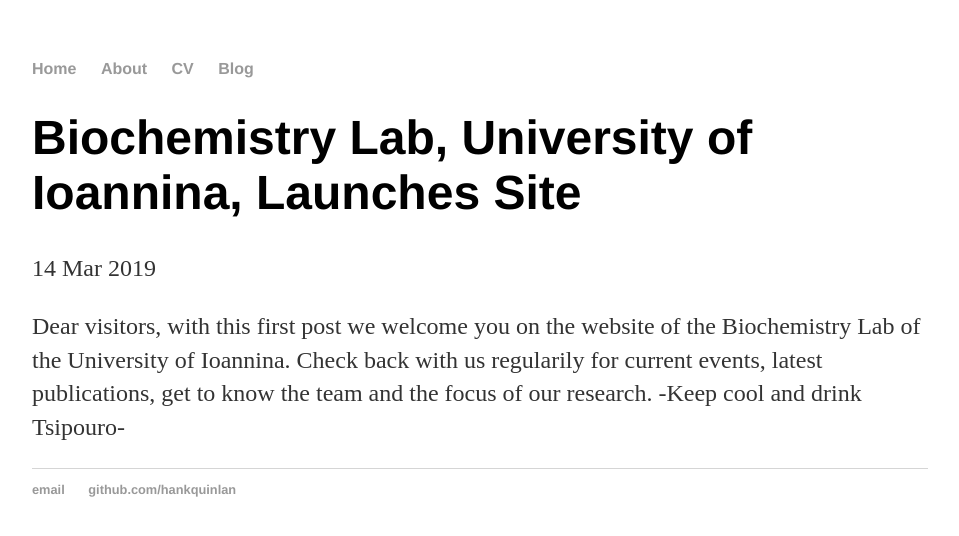
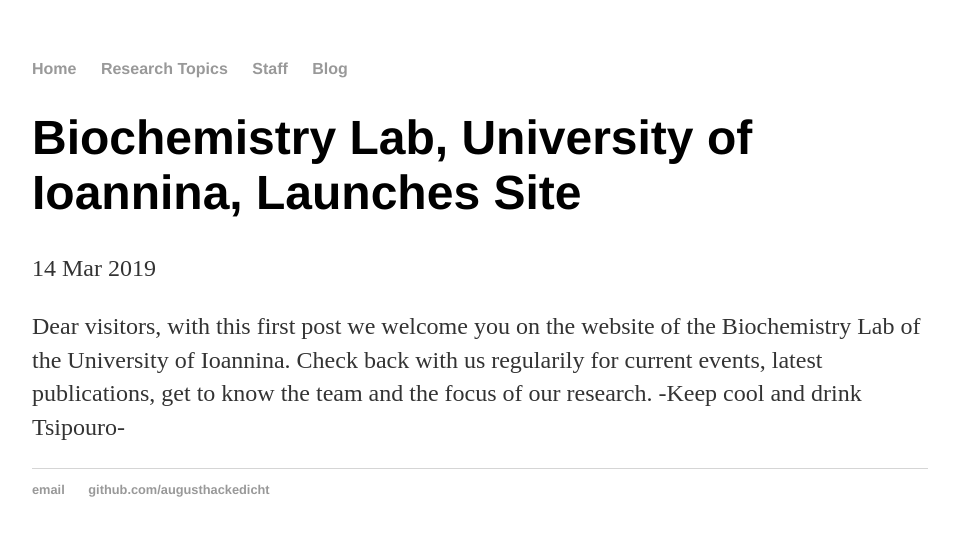
Before and after one commit to augusthackedicht/augusthackedicht.github.io, a Jekyll site: the page built from _posts/2019-03-14-UOI-Biochemistry-Lab-Site-Launch.md, in a window 1280 px wide. Shown: the top 536 px of the page, without its empty margins (160-1119 px from the left). Built offline with Jekyll 4.4.1, drawn with Linux system fonts in a browser that asks for light colours.

Commit message:
Update default.html

```diff
--- a/_layouts/default.html
+++ b/_layouts/default.html
@@ -9,8 +9,8 @@
 			<nav>
 	    		<ul>
 	        		<li><a href="/">Home</a></li>
-		        	<li><a href="/about">About</a></li>
-	        		<li><a href="/cv">CV</a></li>
+		        	<li><a href="/about">Research Topics</a></li>
+	        		<li><a href="/cv">Staff</a></li>
 	        		<li><a href="/blog">Blog</a></li>
 	    		</ul>
 			</nav>
@@ -21,8 +21,8 @@
 			</div><!-- /.container -->
 			<footer>
 	    		<ul>
-	        		<li><a href="mailto:hankquinlanhub@gmail.com">email</a></li>
-	        		<li><a href="https://github.com/hankquinlan">github.com/hankquinlan</a></li>
+	        		<li><a href="mailto:unerforschtesgebiet@gmail.com">email</a></li>
+	        		<li><a href="https://github.com/augusthackedicht">github.com/augusthackedicht</a></li>
 				</ul>
 			</footer>
 		</body>
```
